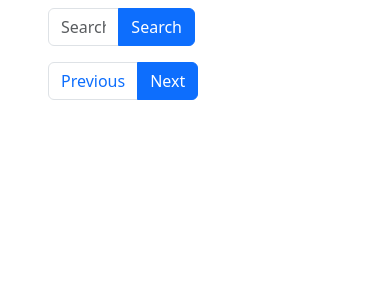
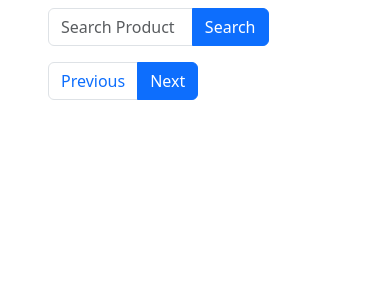
Before and after one commit to thanhKasper/ShopBK, a PHP site: page /index.php?page=products in a window 390 px wide. Shown: the part 63-363 px from the top of the page. Run offline with PHP 8.4, Linux system fonts and the light colour scheme; data that the repository does not hold is empty.

Commit message:
finish the last product

```diff
--- a/pagination.js
+++ b/pagination.js
@@ -1,6 +1,5 @@
 function fetchProductOnPage(res) {
     const parent = document.querySelector(".row.mb-3")
-    console.log(res)
     for (let product of res) {
         const div1 = document.createElement("div")
         div1.className = "col-sm-12 col-lg-6"
--- a/product_detail.php
+++ b/product_detail.php
@@ -5,13 +5,13 @@ $res = getProductByID($id);
 ?>
 
 <section id="product-detail" class="row mx-5 mt-5 bg-tertiary">
-    <div class="col-sm-12 col-lg-5">
+    <div class="col-sm-12 col-lg-5 mb-sm-5">
         <img class="img-fluid" src="https://placehold.co/600x400" alt="product">
     </div>
     <div class="col-sm-12 col-lg-7">
         <h1><?php echo $res['name']; ?></h1>
-        <p><?php echo $res['rating']; ?> ⭐</p>
-        <p><?php echo $res['price']; ?> vnd</p>
+        <p class="fw-semibold"><?php echo $res['rating']; ?> ⭐</p>
+        <p class="fw-semibold"><?php echo $res['price']; ?> vnd</p>
         <p><?php echo $res['description']; ?></p>
     </div>
     <a role="button" class="btn btn-primary mt-3" style="width: fit-content;" href="http://localhost/index.php?page=products">Go Back</a>
--- a/products.php
+++ b/products.php
@@ -12,9 +12,9 @@ else {
 }
 ?>
 <script src="./pagination.js"></script>
-<section id="product-list" class="container-fluid d-flex flex-row gap-3 pt-2 px-5 flex-wrap">
-    <div class="d-flex justify-content-between w-100">
-        <form class='search-bar w-50' action="./controller/findProduct.php" method="GET">
+<section id="product-list" class="container-fluid d-flex flex-column pt-2 px-5">
+    <div class="d-flex flex-sm-column flex-md-row justify-content-between w-100">
+        <form class='search-bar w-75' action="./controller/findProduct.php" method="GET">
             <div class='input-group'>
                 <input name='q' autocomplete="off" type='text' class='form-control' placeholder="Search Product">
                 <button class="btn btn-primary">Search</button>
@@ -22,14 +22,14 @@ else {
             <ul class="list-group position-absolute z-3"></ul>
         </form>
         <?php if (isset($_SESSION["user_id"]) && $_SESSION['user_id'] == 1) : ?>
-            <a class="btn btn-primary" href="http://localhost/index.php?page=add_product" role='button'>Add Product</a>
+            <a class="btn btn-primary mt-sm-3 mt-md-0" style="width:fit-content;" href="http://localhost/index.php?page=add_product" role='button'>Add Product</a>
         <?php endif; ?>
     </div>
-    <nav id="pagination" aria-label="product pagination" style="z-index: 0;">
+    <nav class="mt-3" id="pagination" aria-label="product pagination" style="z-index: 0;">
         <ul class=" pagination">
         </ul>
     </nav>
-    <div class="row mb-3">
+    <div id="show-products" class="row mb-3">
         <?php  ?>
         <?php if ($res != null && $res->num_rows) : ?>
             <!-- There exist a product-->
```
Also changed, not shown: add_product.php (+5 -4 lines), register.php (+3 -7 lines).
